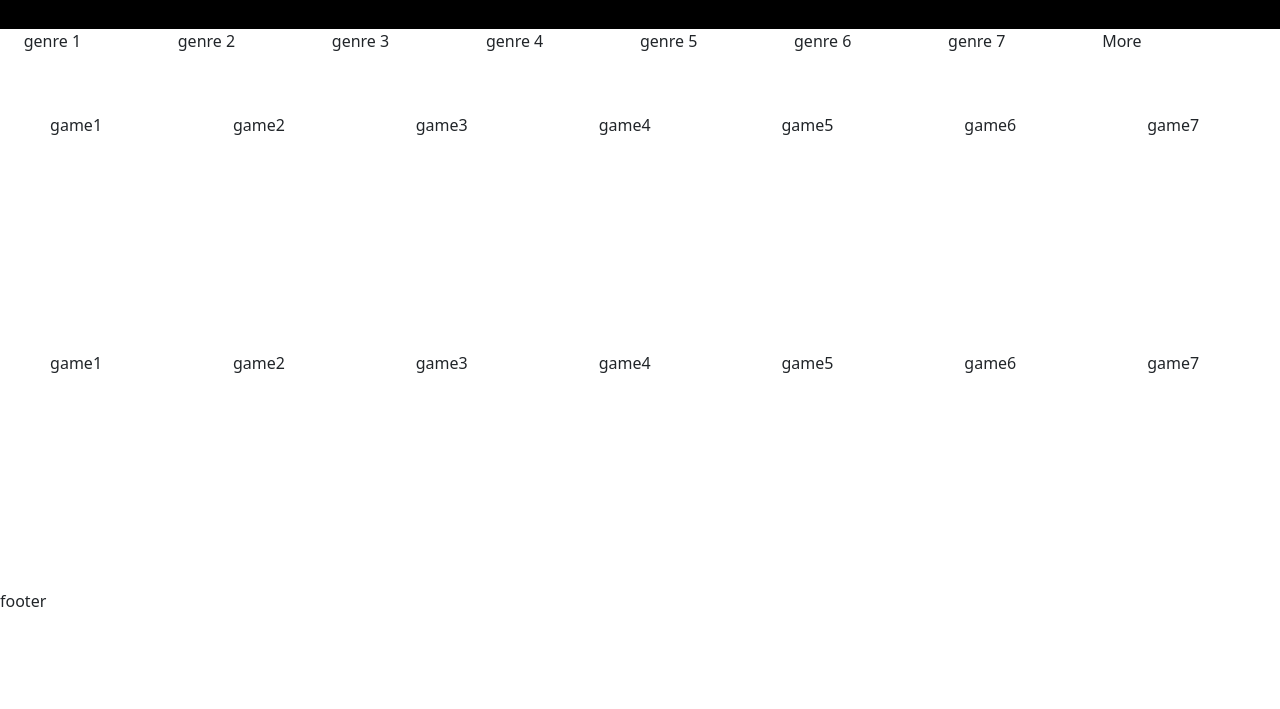
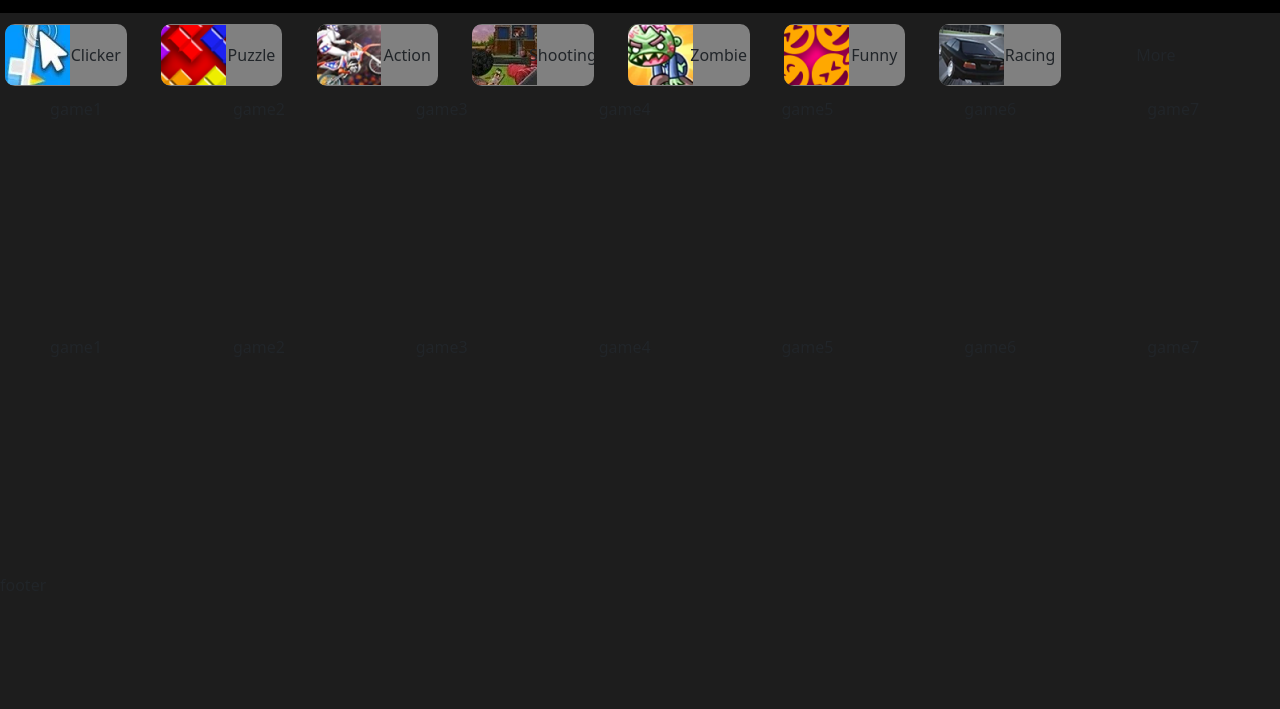
Before and after one commit to Tcx7/Game-website, a plain HTML site: page index.html in a window 1280 px wide. Shown: the part 91-800 px from the top of the page. Drawn offline with nearby package versions, Linux system fonts and the light colour scheme.

Commit message:
genre bar in progress

```diff
--- a/assets/css/style.css
+++ b/assets/css/style.css
@@ -4,6 +4,7 @@ body {
   margin: 0;
   padding: 0;
   display: block;
+  background-color: rgb(29, 29, 29);
 }
 
 .bodyContainer {
@@ -13,7 +14,7 @@ body {
 
 .header {
   width: 100%;
-  height: 15%;
+  height: 13%;
   background-color: black;
   overflow: hidden;
 }
@@ -107,7 +108,7 @@ body {
 
 .footer {
   width: 100%;
-  height: 15%;
+  height: 13%;
 }
 
 .genreBar {
@@ -115,6 +116,33 @@ body {
   width: 100%;
   display: flex;
   justify-content: space-around;
+  padding: 0;
+}
+
+.genre {
+  padding: 0;
+  display: flex;
+  justify-content: center;
+  align-items: center;
+  width: 9.5%;
+}
+
+.genre-img {
+  width: 100%;
+  background-color: gray;
+  padding: 1px;
+  border-radius: 10px;
+  overflow: hidden;
+  box-shadow: 1px;
+}
+.col-6 {
+  display: flex;
+  justify-content: center;
+  align-items: center;
+}
+
+.col-1:hover {
+  cursor: pointer;
 }
 
 .genreBar::after {
@@ -149,3 +177,7 @@ body {
   height: 50px;
   width: 50px;
 }
+
+/* .addwidth {
+  width: 1%;
+} */
--- a/index.html
+++ b/index.html
@@ -71,13 +71,62 @@
       </div>
       <div class="content-container">
         <div class="row genreBar">
-          <div class="col-1 genre">genre 1</div>
-          <div class="col-1 genre">genre 2</div>
-          <div class="col-1 genre">genre 3</div>
-          <div class="col-1 genre">genre 4</div>
-          <div class="col-1 genre">genre 5</div>
-          <div class="col-1 genre">genre 6</div>
-          <div class="col-1 genre">genre 7</div>
+          <div class="col-1 genre">
+            <div class="row genre-img">
+              <div class="col-6">
+                <img src="./assets/image/clicker-games.webp" />
+              </div>
+              <div class="col-6">Clicker</div>
+            </div>
+          </div>
+          <div class="col-1 genre">
+            <div class="row genre-img">
+              <div class="col-6">
+                <img src="./assets/image/Puzzle_Icon.webp" />
+              </div>
+              <div class="col-6">Puzzle</div>
+            </div>
+          </div>
+          <div class="col-1 genre">
+            <div class="row genre-img">
+              <div class="col-6">
+                <img src="./assets/image/action-games.webp" />
+              </div>
+              <div class="col-6">Action</div>
+            </div>
+          </div>
+          <div class="col-1 genre">
+            <div class="row genre-img">
+              <div class="col-6">
+                <img src="./assets/image/shooter-games.webp" />
+              </div>
+              <div class="col-6">Shooting</div>
+            </div>
+          </div>
+          <div class="col-1 genre">
+            <div class="row genre-img">
+              <div class="col-6">
+                <img src="./assets/image/zombie-games.webp" />
+              </div>
+              <div class="col-6">Zombie</div>
+            </div>
+          </div>
+          <div class="col-1 genre">
+            <div class="row genre-img">
+              <div class="col-6">
+                <img src="./assets/image/funny-games.webp" />
+              </div>
+              <div class="col-6">Funny</div>
+            </div>
+          </div>
+          <div class="col-1 genre">
+            <div class="row genre-img">
+              <div class="col-6">
+                <img src="./assets/image/car-games.webp" />
+              </div>
+              <div class="col-6">Racing</div>
+            </div>
+          </div>
           <div class="col-1 genre">More</div>
         </div>
         <div class="games">
```
Also changed, not shown: assets/image/Puzzle_Icon.webp (added), assets/image/action-games.webp (added), assets/image/car-games.webp (added), assets/image/clicker-games.webp (added), assets/image/funny-games.webp (added), assets/image/shooter-games.webp (added), assets/image/zombie-games.webp (added).
